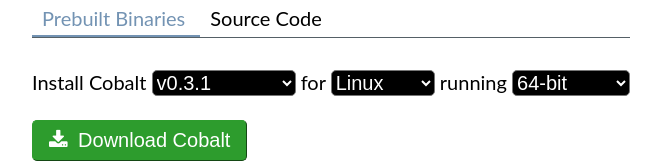
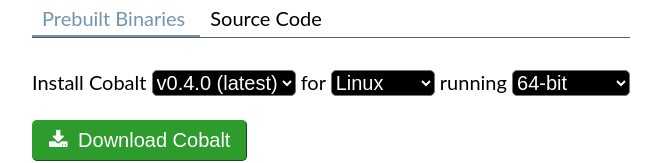
Before and after one commit to cobalt-lang/cobalt-website, a SvelteKit app: page /download in a window 1280 px wide. Shown: the part 184-347 px from the top of the page, without its empty margins (309-970 px from the left). Built offline with nearby package versions, Linux system fonts and the light colour scheme.

Commit message:
change default selected version to newest one, plus a comment as a reminder

```diff
--- a/src/routes/download/+page.svelte
+++ b/src/routes/download/+page.svelte
@@ -5,7 +5,8 @@
     // make OS type, if not then access to the architectures array like this: architectures[selectedOS] will return an error unless written like architectures[selectedOS as keyof typeof architectures], this type simplifies that
     type OS = "linux" | "windows" | "darwin";
 
-    let selectedVersion: string = "v0.3.1";
+    // ADD NEW VERSIONS HERE!
+    let selectedVersion: string = "v0.4.0";
     let selectedOS: OS = "linux";
     let selectedArchitecture: string = "x86_64";
 
```
